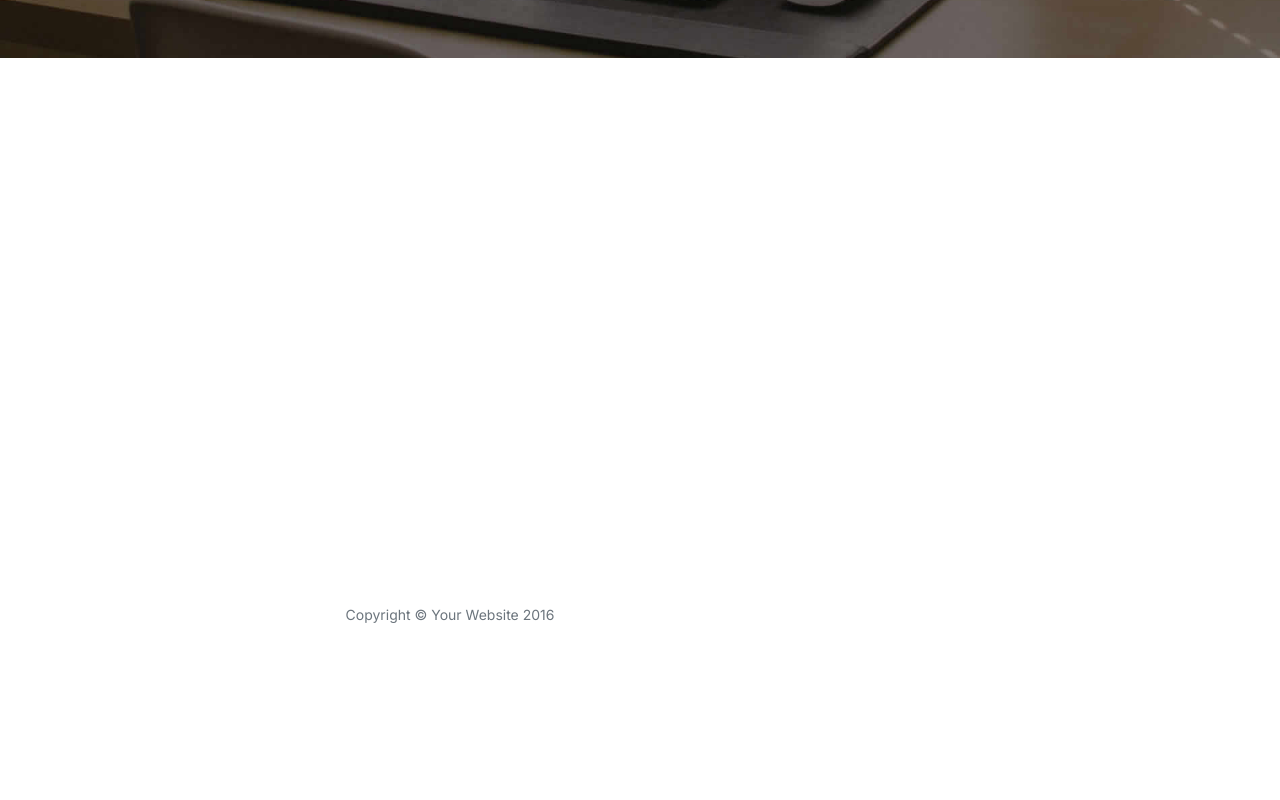
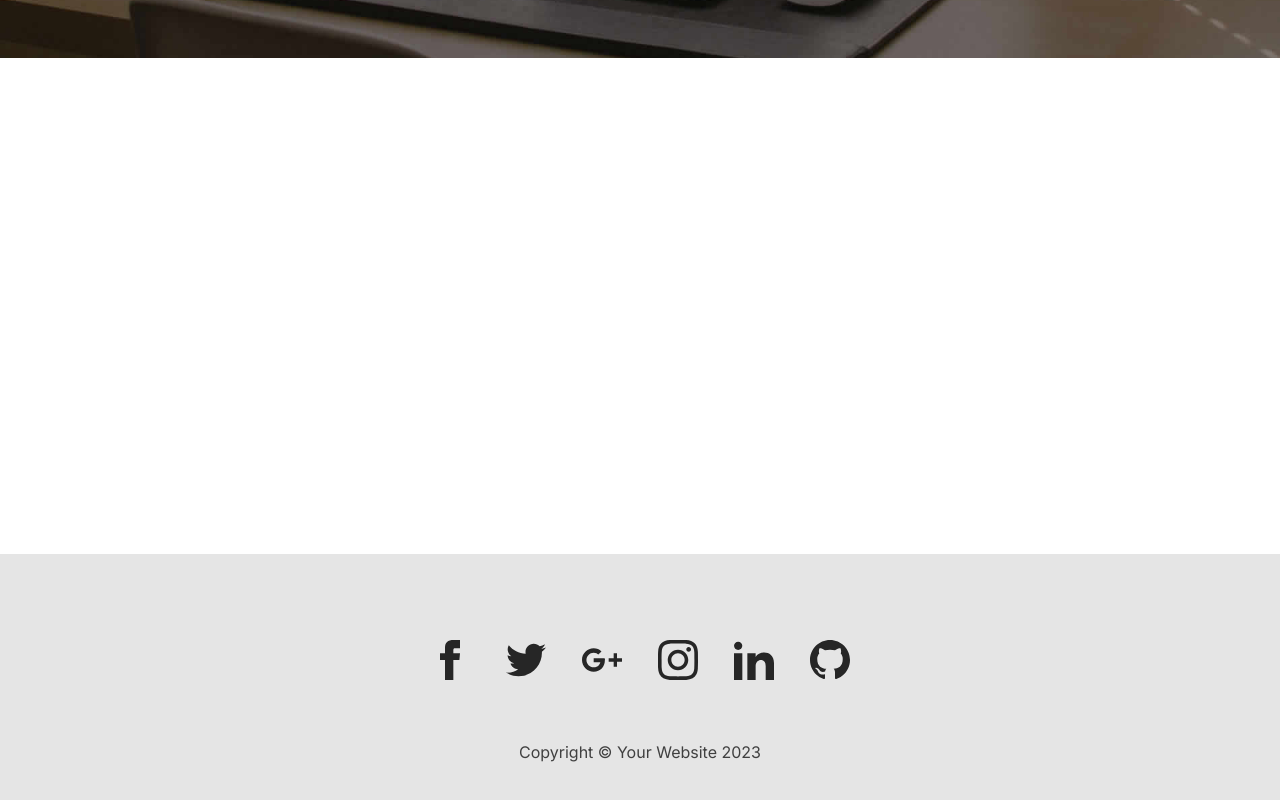
Before and after one commit to khanhnm222/nextjs-practice-assignment, a Next.js app: page / in a window 1280 px wide. Shown: the part 342-1142 px from the top of the page. Before the commit the page ends 1032 px from the top, so only its background shows below. Built offline with nearby package versions, Linux system fonts and the light colour scheme.

Commit message:
Update Footer component UI

```diff
--- a/components/footer/page.tsx
+++ b/components/footer/page.tsx
@@ -2,39 +2,78 @@
 
 const Footer = () => {
   return (
-    <footer>
-      <div className="container">
-        <div className="row">
-          <div className="col-lg-8 col-lg-offset-2 col-md-10 col-md-offset-1">
-            <ul className="list-inline text-center">
-              <li>
-                <a href="#">
-                  <span className="fa-stack fa-lg">
-                    <i className="fa fa-circle fa-stack-2x"></i>
-                    <i className="fa fa-twitter fa-stack-1x fa-inverse"></i>
-                  </span>
-                </a>
-              </li>
-              <li>
-                <a href="#">
-                  <span className="fa-stack fa-lg">
-                    <i className="fa fa-circle fa-stack-2x"></i>
-                    <i className="fa fa-facebook fa-stack-1x fa-inverse"></i>
-                  </span>
-                </a>
-              </li>
-              <li>
-                <a href="#">
-                  <span className="fa-stack fa-lg">
-                    <i className="fa fa-circle fa-stack-2x"></i>
-                    <i className="fa fa-github fa-stack-1x fa-inverse"></i>
-                  </span>
-                </a>
-              </li>
-            </ul>
-            <p className="copyright text-muted">Copyright &copy; Your Website 2016</p>
-          </div>
+    <footer
+      className="flex flex-col items-center bg-neutral-200 text-center text-white dark:bg-neutral-600">
+      <div className="container pt-9">
+        <div className="mb-9 flex justify-center">
+          <a href="#!" className="mr-9 text-neutral-800 dark:text-neutral-200">
+            <svg
+              xmlns="http://www.w3.org/2000/svg"
+              className="h-10 w-10"
+              fill="currentColor"
+              viewBox="0 0 24 24">
+              <path
+                d="M9 8h-3v4h3v12h5v-12h3.642l.358-4h-4v-1.667c0-.955.192-1.333 1.115-1.333h2.885v-5h-3.808c-3.596 0-5.192 1.583-5.192 4.615v3.385z" />
+            </svg>
+          </a>
+          <a href="#!" className="mr-9 text-neutral-800 dark:text-neutral-200">
+            <svg
+              xmlns="http://www.w3.org/2000/svg"
+              className="h-10 w-10"
+              fill="currentColor"
+              viewBox="0 0 24 24">
+              <path
+                d="M24 4.557c-.883.392-1.832.656-2.828.775 1.017-.609 1.798-1.574 2.165-2.724-.951.564-2.005.974-3.127 1.195-.897-.957-2.178-1.555-3.594-1.555-3.179 0-5.515 2.966-4.797 6.045-4.091-.205-7.719-2.165-10.148-5.144-1.29 2.213-.669 5.108 1.523 6.574-.806-.026-1.566-.247-2.229-.616-.054 2.281 1.581 4.415 3.949 4.89-.693.188-1.452.232-2.224.084.626 1.956 2.444 3.379 4.6 3.419-2.07 1.623-4.678 2.348-7.29 2.04 2.179 1.397 4.768 2.212 7.548 2.212 9.142 0 14.307-7.721 13.995-14.646.962-.695 1.797-1.562 2.457-2.549z" />
+            </svg>
+          </a>
+          <a href="#!" className="mr-9 text-neutral-800 dark:text-neutral-200">
+            <svg
+              xmlns="http://www.w3.org/2000/svg"
+              className="h-10 w-10"
+              fill="currentColor"
+              viewBox="0 0 24 24">
+              <path
+                d="M7 11v2.4h3.97c-.16 1.029-1.2 3.02-3.97 3.02-2.39 0-4.34-1.979-4.34-4.42 0-2.44 1.95-4.42 4.34-4.42 1.36 0 2.27.58 2.79 1.08l1.9-1.83c-1.22-1.14-2.8-1.83-4.69-1.83-3.87 0-7 3.13-7 7s3.13 7 7 7c4.04 0 6.721-2.84 6.721-6.84 0-.46-.051-.81-.111-1.16h-6.61zm0 0 17 2h-3v3h-2v-3h-3v-2h3v-3h2v3h3v2z"
+                fillRule="evenodd"
+                clipRule="evenodd" />
+            </svg>
+          </a>
+          <a href="#!" className="mr-9 text-neutral-800 dark:text-neutral-200">
+            <svg
+              xmlns="http://www.w3.org/2000/svg"
+              className="h-10 w-10"
+              fill="currentColor"
+              viewBox="0 0 24 24">
+              <path
+                d="M12 2.163c3.204 0 3.584.012 4.85.07 3.252.148 4.771 1.691 4.919 4.919.058 1.265.069 1.645.069 4.849 0 3.205-.012 3.584-.069 4.849-.149 3.225-1.664 4.771-4.919 4.919-1.266.058-1.644.07-4.85.07-3.204 0-3.584-.012-4.849-.07-3.26-.149-4.771-1.699-4.919-4.92-.058-1.265-.07-1.644-.07-4.849 0-3.204.013-3.583.07-4.849.149-3.227 1.664-4.771 4.919-4.919 1.266-.057 1.645-.069 4.849-.069zm0-2.163c-3.259 0-3.667.014-4.947.072-4.358.2-6.78 2.618-6.98 6.98-.059 1.281-.073 1.689-.073 4.948 0 3.259.014 3.668.072 4.948.2 4.358 2.618 6.78 6.98 6.98 1.281.058 1.689.072 4.948.072 3.259 0 3.668-.014 4.948-.072 4.354-.2 6.782-2.618 6.979-6.98.059-1.28.073-1.689.073-4.948 0-3.259-.014-3.667-.072-4.947-.196-4.354-2.617-6.78-6.979-6.98-1.281-.059-1.69-.073-4.949-.073zm0 5.838c-3.403 0-6.162 2.759-6.162 6.162s2.759 6.163 6.162 6.163 6.162-2.759 6.162-6.163c0-3.403-2.759-6.162-6.162-6.162zm0 10.162c-2.209 0-4-1.79-4-4 0-2.209 1.791-4 4-4s4 1.791 4 4c0 2.21-1.791 4-4 4zm6.406-11.845c-.796 0-1.441.645-1.441 1.44s.645 1.44 1.441 1.44c.795 0 1.439-.645 1.439-1.44s-.644-1.44-1.439-1.44z" />
+            </svg>
+          </a>
+          <a href="#!" className="mr-9 text-neutral-800 dark:text-neutral-200">
+            <svg
+              xmlns="http://www.w3.org/2000/svg"
+              className="h-10 w-10"
+              fill="currentColor"
+              viewBox="0 0 24 24">
+              <path
+                d="M4.98 3.5c0 1.381-1.11 2.5-2.48 2.5s-2.48-1.119-2.48-2.5c0-1.38 1.11-2.5 2.48-2.5s2.48 1.12 2.48 2.5zm.02 4.5h-5v16h5v-16zm7.982 0h-4.968v16h4.969v-8.399c0-4.67 6.029-5.052 6.029 0v8.399h4.988v-10.131c0-7.88-8.922-7.593-11.018-3.714v-2.155z" />
+            </svg>
+          </a>
+          <a href="#!" className="text-neutral-800 dark:text-neutral-200">
+            <svg
+              xmlns="http://www.w3.org/2000/svg"
+              className="h-10 w-10"
+              fill="currentColor"
+              viewBox="0 0 24 24">
+              <path
+                d="M12 0c-6.626 0-12 5.373-12 12 0 5.302 3.438 9.8 8.207 11.387.599.111.793-.261.793-.577v-2.234c-3.338.726-4.033-1.416-4.033-1.416-.546-1.387-1.333-1.756-1.333-1.756-1.089-.745.083-.729.083-.729 1.205.084 1.839 1.237 1.839 1.237 1.07 1.834 2.807 1.304 3.492.997.107-.775.418-1.305.762-1.604-2.665-.305-5.467-1.334-5.467-5.931 0-1.311.469-2.381 1.236-3.221-.124-.303-.535-1.524.117-3.176 0 0 1.008-.322 3.301 1.23.957-.266 1.983-.399 3.003-.404 1.02.005 2.047.138 3.006.404 2.291-1.552 3.297-1.23 3.297-1.23.653 1.653.242 2.874.118 3.176.77.84 1.235 1.911 1.235 3.221 0 4.609-2.807 5.624-5.479 5.921.43.372.823 1.102.823 2.222v3.293c0 .319.192.694.801.576 4.765-1.589 8.199-6.086 8.199-11.386 0-6.627-5.373-12-12-12z" />
+            </svg>
+          </a>
         </div>
+      </div>
+
+      <div
+        className="w-full p-4 text-center text-neutral-700 dark:bg-neutral-700 dark:text-neutral-200">
+        Copyright © Your Website 2023
       </div>
     </footer>
   )
```
